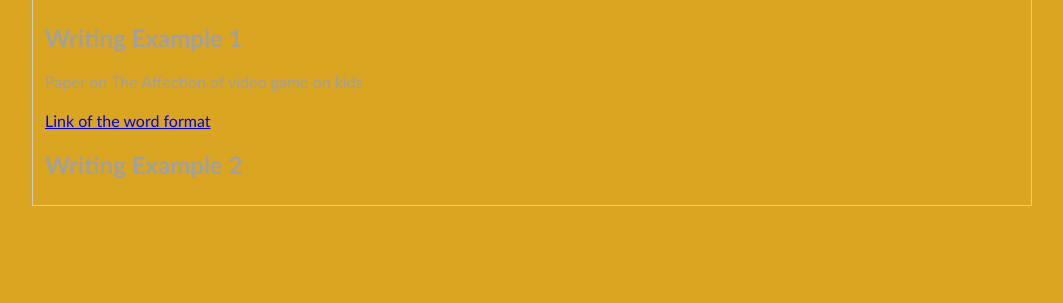
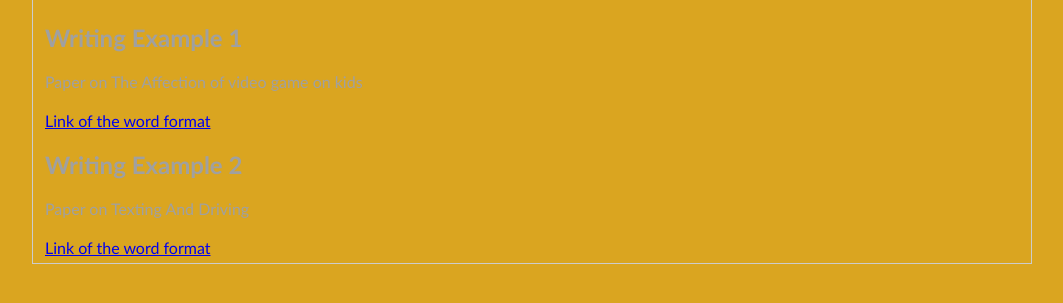
Before and after one commit to dpmahida25/portfolio, a plain HTML site: page workexamples.html in a window 1280 px wide. Shown: the part 161-464 px from the top of the page, without its empty margins (108-1171 px from the left). Drawn offline with nearby package versions, Linux system fonts and the light colour scheme.

Commit message:
Update workexamples.html

```diff
--- a/workexamples.html
+++ b/workexamples.html
@@ -30,6 +30,8 @@
             <p> Paper on The Affection of video game on kids </p>
             <a href="assets/resources/Writing Example 1 for Portfolio.docx">Link of the word format</a>
               <h2>Writing Example 2</h2>
+             <p> Paper on Texting And Driving</p>
+            <a href="assets/resources/Writing Example 2 for Portfolio.docx">Link of the word format</a>
         </div>
 
         <div id="WebProject" class="tabcontent">
```
